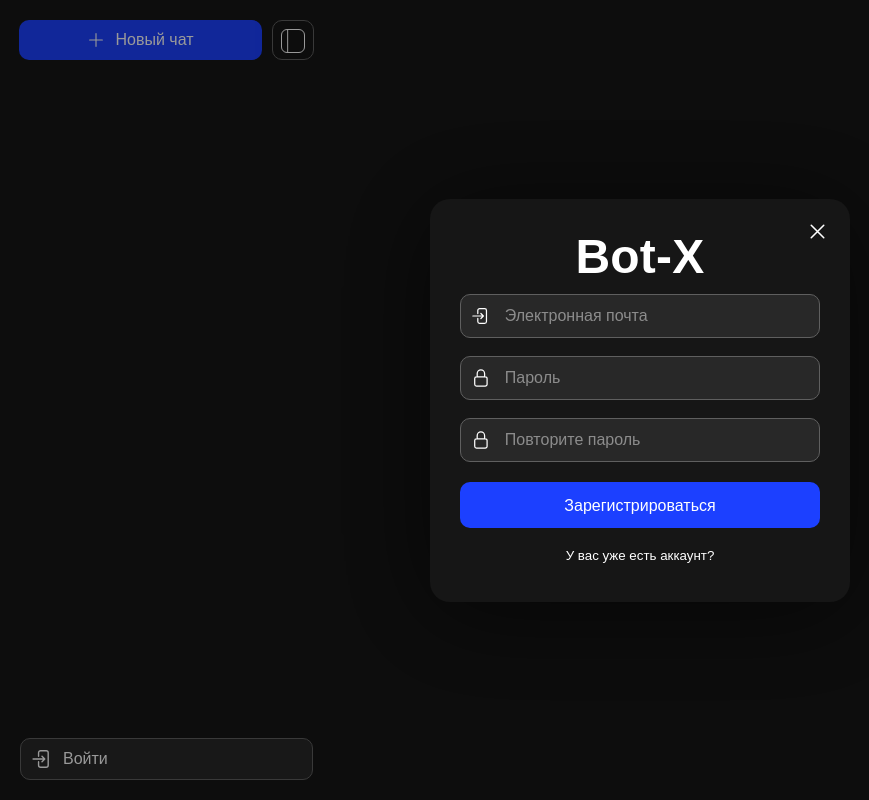
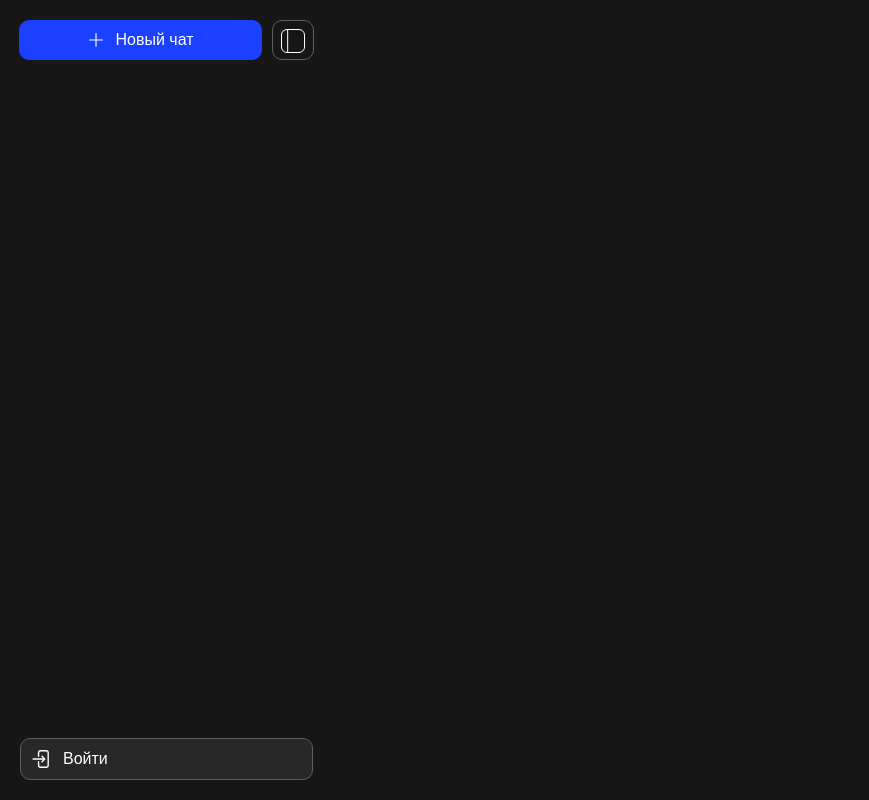
Before and after one commit to web-kaizen/ChatBot, a Vue app: page / in a window 1280 px wide. Shown: the whole page, without its empty margins (0-869 px from the left). Built offline with nearby package versions, Linux system fonts and the light colour scheme.

Commit message:
добавил функционал открытия и закрытия модалки и переключение форм

```diff
--- a/src/assets/styles/style.css
+++ b/src/assets/styles/style.css
@@ -389,11 +389,11 @@ ul {
     justify-content: center;
     align-items: center;
     z-index: 999;
-    display: flex;
+    display: none;
 }
 
-.popup.hide {
-    display: none;
+.popup.open {
+    display: flex;
 }
 
 .popup-login {
--- a/src/components/Base/BaseButton.vue
+++ b/src/components/Base/BaseButton.vue
@@ -1,5 +1,5 @@
 <template>
-  <button class="button">
+  <button class="button" type="button">
     <slot></slot>
   </button>
 </template>
--- a/src/components/Modal/TheFormAuth.vue
+++ b/src/components/Modal/TheFormAuth.vue
@@ -6,6 +6,9 @@ import {
   ArrowRightEndOnRectangleIcon,
   LockClosedIcon,
 } from "@heroicons/vue/24/outline";
+
+const emit = defineEmits(["changeForm"]);
+const changeForms = () => emit("changeForm");
 </script>
 
 <template>
@@ -20,12 +23,12 @@ import {
           <LockClosedIcon />
         </BaseInput>
       </div>
-      <BaseButton class="form-login_btn" type="button" id="login-btn">
-        Войти
-      </BaseButton>
+      <BaseButton class="form-login_btn">Войти</BaseButton>
       <div class="form-action_line">
-        <BaseLineButton id="forgot-password"> Забыли пароль? </BaseLineButton>
-        <BaseLineButton id="registration"> Зарегистрироваться </BaseLineButton>
+        <BaseLineButton>Забыли пароль?</BaseLineButton>
+        <BaseLineButton @click="changeForms()">
+          Зарегистрироваться
+        </BaseLineButton>
       </div>
     </form>
   </section>
--- a/src/components/Modal/TheFormRegistr.vue
+++ b/src/components/Modal/TheFormRegistr.vue
@@ -6,6 +6,9 @@ import {
   ArrowRightEndOnRectangleIcon,
   LockClosedIcon,
 } from "@heroicons/vue/24/outline";
+
+const emit = defineEmits(["changeForm"]);
+const changeForms = () => emit("changeForm");
 </script>
 
 <template>
@@ -22,11 +25,9 @@ import {
           <LockClosedIcon />
         </BaseInput>
       </div>
-      <BaseButton class="form-login_btn" type="button" id="regist-btn">
-        Зарегистрироваться
-      </BaseButton>
+      <BaseButton class="form-login_btn">Зарегистрироваться</BaseButton>
       <div class="form-action_line">
-        <BaseLineButton id="have-account">
+        <BaseLineButton @click="changeForms()">
           У вас уже есть аккаунт?
         </BaseLineButton>
       </div>
--- a/src/components/Modal/TheModal.vue
+++ b/src/components/Modal/TheModal.vue
@@ -2,12 +2,17 @@
 import TheModalAuthForm from "./TheModalAuthForm.vue";
 import TheModalChecked from "./TheModalChecked.vue";
 
+const { isOpen } = defineProps({ isOpen: Boolean });
+
 const isRegistSuccess = false;
+
+const emit = defineEmits(["toggleModal"]);
+const closeModal = () => emit("toggleModal");
 </script>
 
 <template>
-  <section class="popup">
-    <TheModalAuthForm v-show="!isRegistSuccess" />
+  <section class="popup" :class="{ open: isOpen }">
+    <TheModalAuthForm v-show="!isRegistSuccess" @toggle-modal="closeModal()" />
     <TheModalChecked v-show="isRegistSuccess" />
   </section>
 </template>
--- a/src/components/Modal/TheModalAuthForm.vue
+++ b/src/components/Modal/TheModalAuthForm.vue
@@ -6,14 +6,17 @@ import CloseModalButton from "./CloseModalButton.vue";
 import TheFormRegistr from "./TheFormRegistr.vue";
 import TheFormAuth from "./TheFormAuth.vue";
 
-const mode = ref(SIGN_UP);
+const mode = ref(false);
+
+const emit = defineEmits(["toggleModal"]);
+const closeModal = () => emit("toggleModal");
 </script>
 
 <template>
   <section class="popup-login">
     <TheHeaderModal>Bot-X</TheHeaderModal>
-    <TheFormAuth v-show="mode === SIGN_IN" />
-    <TheFormRegistr v-show="mode === SIGN_UP" />
-    <CloseModalButton />
+    <TheFormAuth v-show="!mode" @change-form="mode = !mode" />
+    <TheFormRegistr v-show="mode" @change-form="mode = !mode" />
+    <CloseModalButton @click="closeModal()" />
   </section>
 </template>
--- a/src/components/Sidebar/TheSidebar.vue
+++ b/src/components/Sidebar/TheSidebar.vue
@@ -2,12 +2,15 @@
 import TheSidebarActions from "./TheSidebarActions.vue";
 import TheSidebarNavVue from "./TheSidebarNav.vue";
 import TheSidebarUser from "./TheSidebarUser.vue";
+
+const emit = defineEmits(["toggleModal"]);
+const openModal = () => emit("toggleModal");
 </script>
 
 <template>
   <aside class="sidebar">
     <TheSidebarActions />
     <TheSidebarNavVue />
-    <TheSidebarUser />
+    <TheSidebarUser @toggle-modal="openModal()" />
   </aside>
 </template>
--- a/src/components/Sidebar/TheSidebarUser.vue
+++ b/src/components/Sidebar/TheSidebarUser.vue
@@ -3,11 +3,13 @@ import TheUserLogin from "./TheUserLogin.vue";
 import TheUserAfterLogin from "./TheUserAfterLogin.vue";
 
 const isLogin = false;
+const emit = defineEmits(["toggleModal"]);
+const openModal = () => emit("toggleModal");
 </script>
 
 <template>
   <section class="sidebar-user">
-    <TheUserLogin v-show="!isLogin" />
+    <TheUserLogin v-show="!isLogin" @toggle-modal="openModal()" />
     <TheUserAfterLogin v-show="isLogin" />
   </section>
 </template>
--- a/src/components/Sidebar/TheUserLogin.vue
+++ b/src/components/Sidebar/TheUserLogin.vue
@@ -1,10 +1,13 @@
 <script setup>
 import { ArrowRightEndOnRectangleIcon } from "@heroicons/vue/24/outline";
+
+const emit = defineEmits(["toggleModal"]);
+const openModal = () => emit("toggleModal");
 </script>
 
 <template>
   <section class="user-login">
-    <button class="user-login-btn">
+    <button class="user-login-btn" @click="openModal()">
       <ArrowRightEndOnRectangleIcon />
       <span>Войти</span>
     </button>
--- a/src/pages/TheMain.vue
+++ b/src/pages/TheMain.vue
@@ -1,13 +1,14 @@
 <script setup>
 import TheSidebar from "../components/Sidebar/TheSidebar.vue";
 import TheModal from "../components/Modal/TheModal.vue";
+import { ref } from "vue";
 
-const isShowPopup = true;
+const isOpen = ref(false);
 </script>
 
 <template>
   <section class="layout">
-    <TheSidebar />
-    <TheModal v-show="isShowPopup" />
+    <TheSidebar @toggle-modal="isOpen = !isOpen" />
+    <TheModal :isOpen="isOpen" @toggle-modal="isOpen = !isOpen" />
   </section>
 </template>
```
